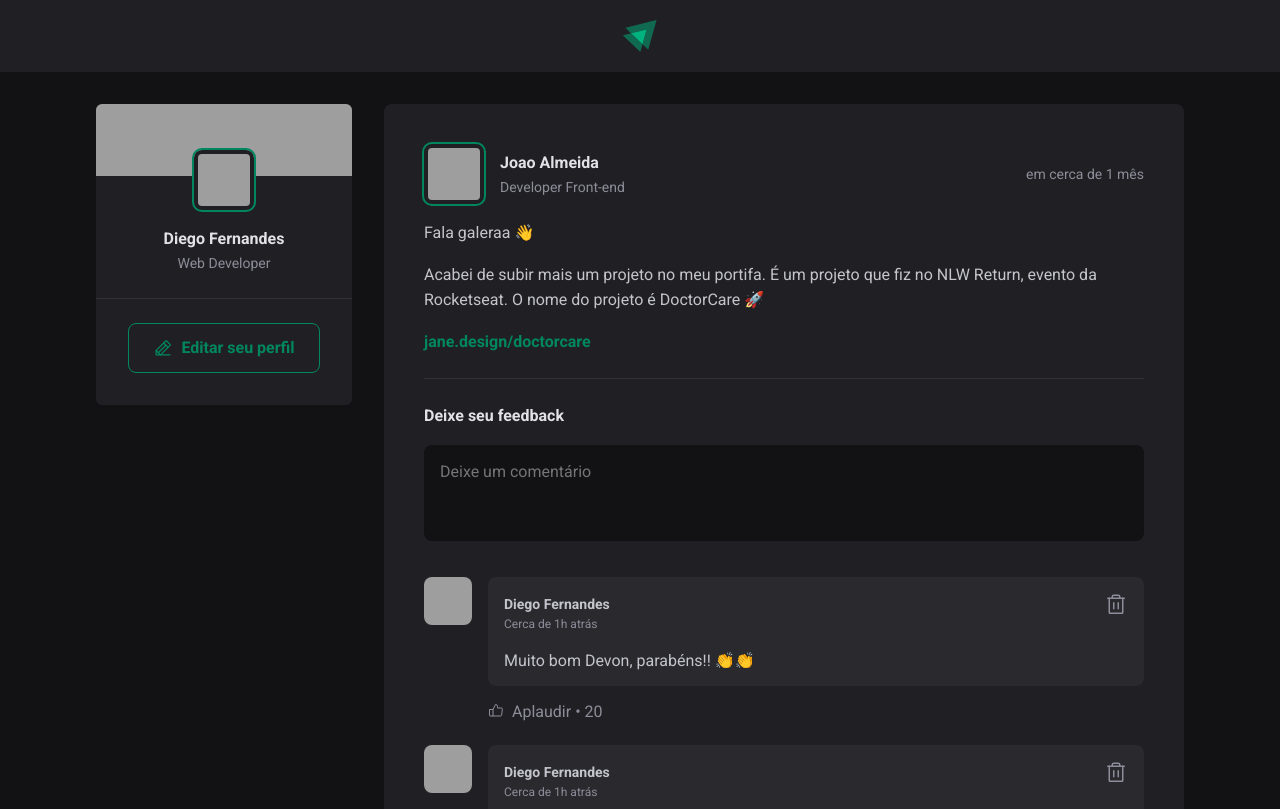
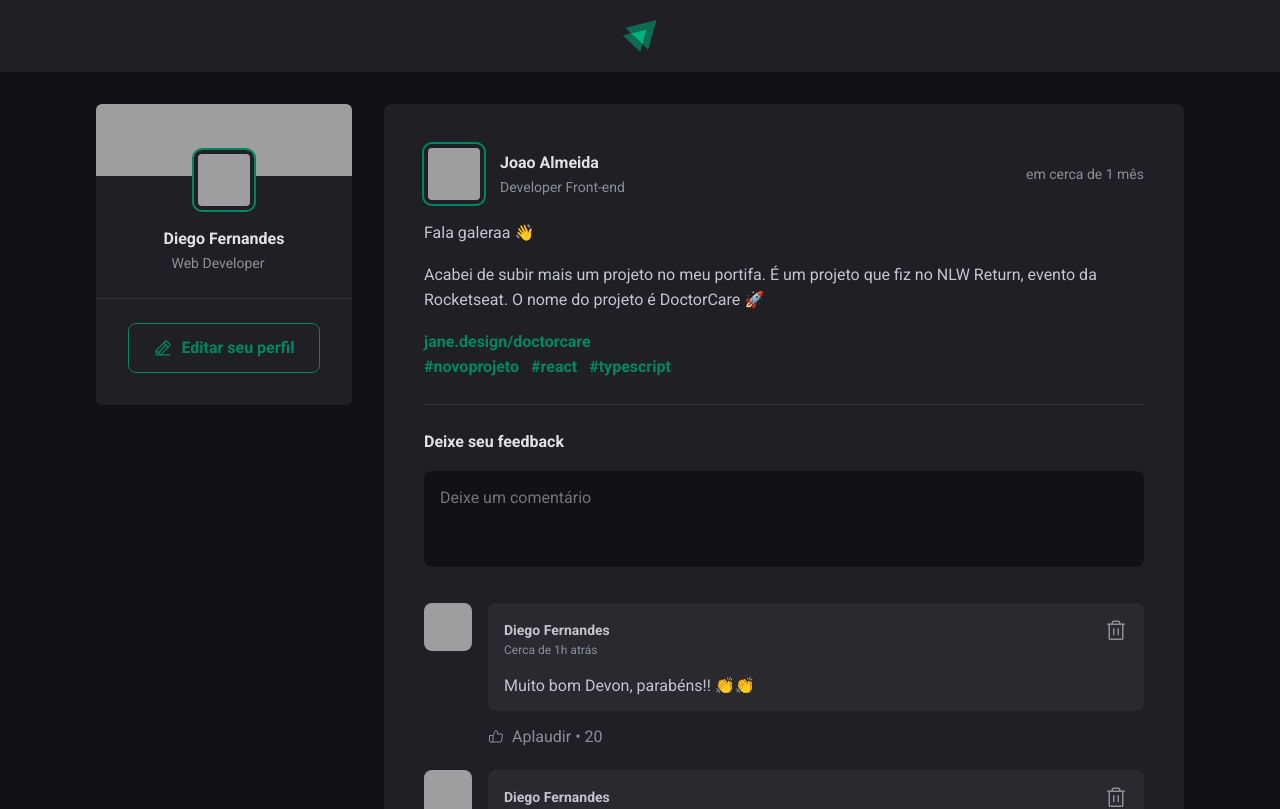
Before and after one commit to joaolalmeida/ReactJS, a React (Vite) app in the folder 01_Fundamentos do ReactJS/01-fundamentos-reactjs/: page / in a window 1280 px wide. Shown: the top 809 px of the page. Built offline with nearby package versions, Linux system fonts and the light colour scheme; grey boxes are pictures that could not be loaded.

Commit message:
atualizando estado (useState)

```diff
--- a/01_Fundamentos do ReactJS/01-fundamentos-reactjs/src/App.jsx
+++ b/01_Fundamentos do ReactJS/01-fundamentos-reactjs/src/App.jsx
@@ -25,6 +25,9 @@
         { type: 'paragraph', content: 'Fala galeraa 👋'},
         {type: 'paragraph', content: 'Acabei de subir mais um projeto no meu portifa. É um projeto que fiz no NLW Return, evento da Rocketseat. O nome do projeto é DoctorCare 🚀'},
         {type: 'link', content: 'jane.design/doctorcare'},
+        {type: 'link#', content: '#novoprojeto'},
+        {type: 'link#', content: '#react'},
+        {type: 'link#', content: '#typescript'},
     ],
     publishedAt: new Date('2023-04-01 20:00:00')
   },
@@ -39,6 +42,9 @@
         { type: 'paragraph', content: 'Fala galeraa 👋'},
         {type: 'paragraph', content: 'Acabei de subir mais um projeto no meu portifa. É um projeto que fiz no NLW Return, evento da Rocketseat. O nome do projeto é DoctorCare 🚀'},
         {type: 'link', content: 'jane.design/doctorcare'},
+        {type: 'link#', content: '#novoprojeto'},
+        {type: 'link#', content: '#react'},
+        {type: 'link#', content: '#typescript'},
     ],
     publishedAt: new Date('2023-04-03 20:00:00')
   },
--- a/01_Fundamentos do ReactJS/01-fundamentos-reactjs/src/components/Post.jsx
+++ b/01_Fundamentos do ReactJS/01-fundamentos-reactjs/src/components/Post.jsx
@@ -5,9 +5,17 @@
 import { Comment } from './Comment';
 
 import styles from './Post.module.css';
+import { useState } from 'react';
+
+
 
 
 export function Post({ author, publishedAt, content }) { // para nao ficar repetindo props em todos os componentes colocar as propriedades que estao dentro do props e entre {}
+
+  const [comments, setComments] = useState([ //estado = variaveis que eu quero que o componente monitore
+  1,
+  2,
+])
 
   const publishedDateFormatted = format(publishedAt, "d 'de' LLLL 'às' HH:mm'h'", {
     locale: ptBR,
@@ -18,6 +26,12 @@
     addSuffix: true,
   })
 
+  function handleCreateNewComment() {
+    event.preventDefault() //Para evitar o padrao do html de reiniciar a pagina
+
+    setComments([...comments, comments.length + 1]) //forma para adicionar mais um comentario
+
+  }
 
   /*const publishedDateFormatted = new Intl.DateTimeFormat('pt-BR', { // trabalhando com data e horario utilizando o Intl do proprios JS
     day: '2-digit',
@@ -37,21 +51,36 @@
             <span>{author.role}</span>
           </div>
         </div>
-        <time title={publishedDateFormatted} dateTime={publishedAt.toISOString()}>
+        <time
+          title={publishedDateFormatted}
+          dateTime={publishedAt.toISOString()}
+        >
           {publishedDateRelativeToNow}
         </time>
         {/* Colocando title passando o mouse aparece o horario da publicação */}
       </header>
-      <div className={styles.content}>  {/* estrutura para pular linha a cada paragrafo do content no app.jsx */}
-        {content.map(line => {
-          if (line.type === 'paragraph') {
-            return <p>{line.content}</p>;
-          } else if (line.type === 'link') {
-            return <p><a href="">{line.content}</a></p>
+      <div className={styles.content}>
+        {" "}
+        {/* estrutura para pular linha a cada paragrafo do content no app.jsx */}
+        {content.map((line) => {
+          if (line.type === "paragraph") {
+            return <p>{line.content}</p>
+          } else if (line.type === "link") {
+            return (
+              <p>
+                <a href="">{line.content}</a>
+              </p>
+            )
+          } else if (line.type === "link#") {
+            return (
+              <span>
+                <a href="">{line.content}</a>
+              </span>
+            )
           }
         })}
       </div>
-      <form className={styles.commentForm}>
+      <form onSubmit={handleCreateNewComment} className={styles.commentForm}>
         <strong>Deixe seu feedback</strong>
 
         <textarea placeholder="Deixe um comentário" />
@@ -60,10 +89,11 @@
           <button type="submit">Publicar</button>
         </footer>
       </form>
+
       <div className={styles.commentList}>
-        <Comment />
-        <Comment />
-        <Comment />
+        {comments.map((comment) => {
+          return <Comment />
+        })}
       </div>
     </article>
   )
--- a/01_Fundamentos do ReactJS/01-fundamentos-reactjs/src/components/Post.module.css
+++ b/01_Fundamentos do ReactJS/01-fundamentos-reactjs/src/components/Post.module.css
@@ -114,3 +114,7 @@
 .commentList {
   margin-top: 2rem;
 }
+
+span {
+  margin-right:  0.75rem;
+}
```
Also changed, not shown: 1 other file (tests, documents, lock files or other folders).
